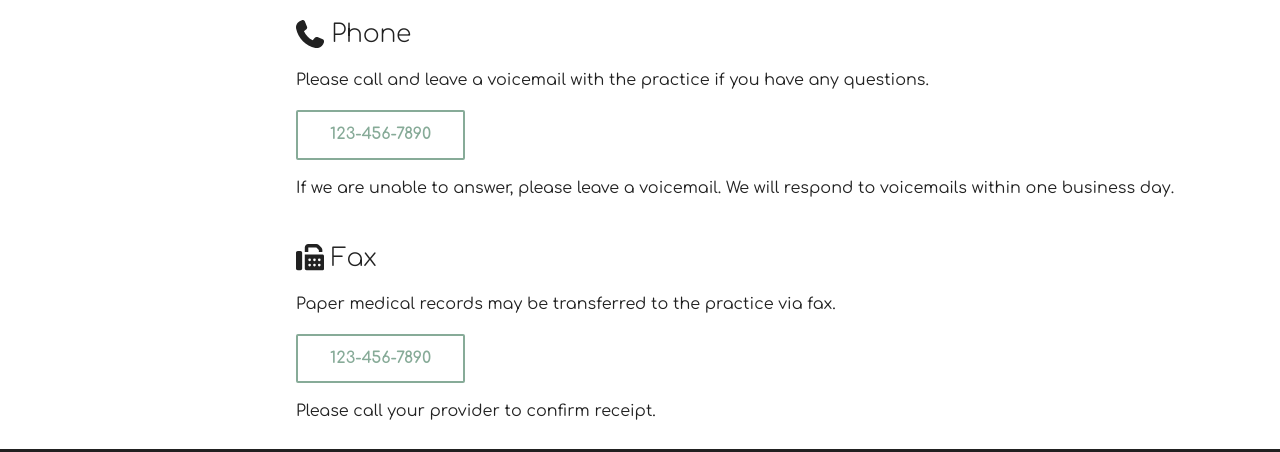
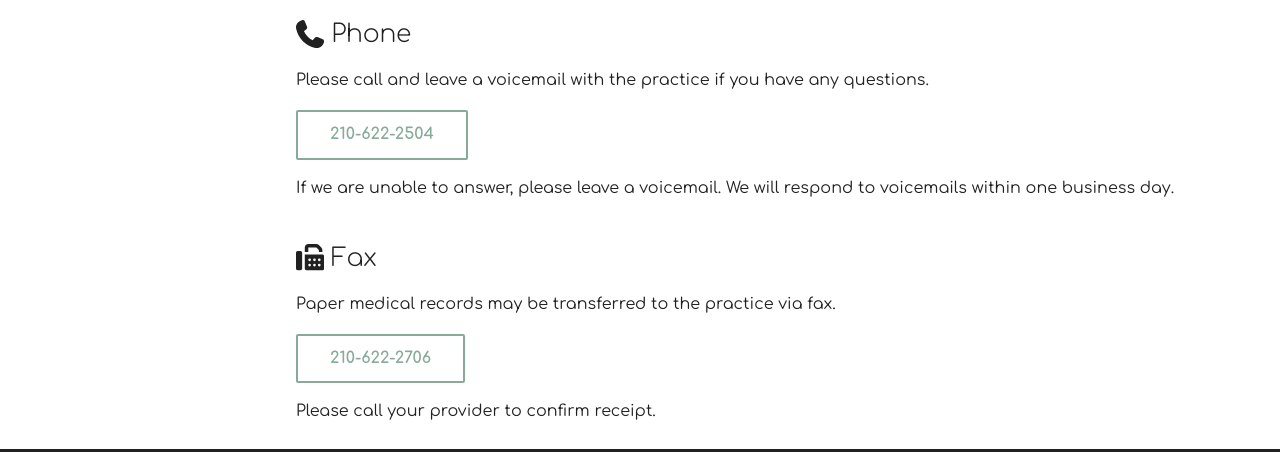
Before and after one commit to motm-therapy/website, an MkDocs documentation site: the page built from docs/contact.md, in a window 1280 px wide and 1352 px high. Shown: the part 749-1201 px from the top of the window. Built offline with MkDocs 1.6.1 and Material for MkDocs 9.7.7, drawn with Linux system fonts in a browser that asks for light colours.

Commit message:
Update contact.md

```diff
--- a/docs/contact.md
+++ b/docs/contact.md
@@ -22,7 +22,7 @@ Electronic medical records may be sent to us from other providers via email. Ple
 
 Please call and leave a voicemail with the practice if you have any questions.
 
-[123-456-7890](tel:1234567890){ .md-button }
+[210-622-2504](tel:2106222504){ .md-button }
 
 If we are unable to answer, please leave a voicemail. We will respond to voicemails within one business day.
 
@@ -30,6 +30,6 @@ If we are unable to answer, please leave a voicemail. We will respond to voicema
 
 Paper medical records may be transferred to the practice via fax.
 
-[123-456-7890](tel:1234567890){ .md-button }
+[210-622-2706](tel:2106222706){ .md-button }
 
 Please call your provider to confirm receipt.
```
